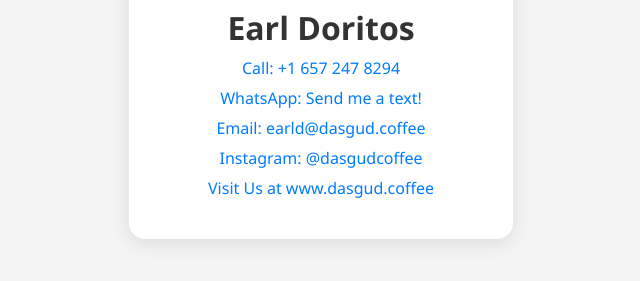
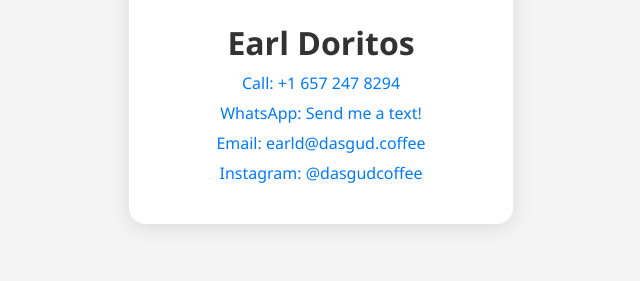
Before and after one commit to DASGUDCOFFEE/EarlDoritos, a plain HTML site: page index.html in a window 1280 px wide. Shown: the part 435-716 px from the top of the page, without its empty margins (319-959 px from the left). Drawn offline with Linux system fonts and the light colour scheme.

Commit message:
Update index.html

```diff
--- a/index.html
+++ b/index.html
@@ -49,7 +49,7 @@
 	<a href="https://wa.me/+16572478294" target="_blank">WhatsApp: Send me a text!</a>
       <a href="mailto:earld@dasgud.coffee.com">Email: earld@dasgud.coffee</a>
       <a href="https://instagram.com/dasgudcoffee" target="_blank">Instagram: @dasgudcoffee</a>
-	    <a href="https://dasgud.coffee" target="_blank">Visit Us at www.dasgud.coffee</a>
+
     </div>
   </div>
 </body>
```
